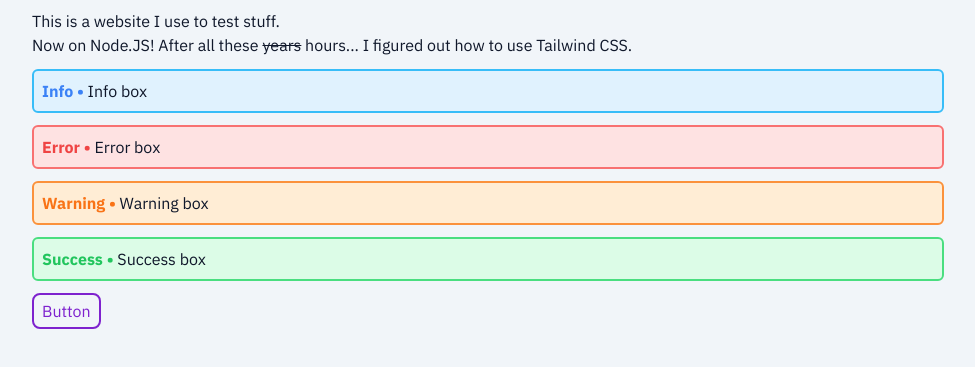
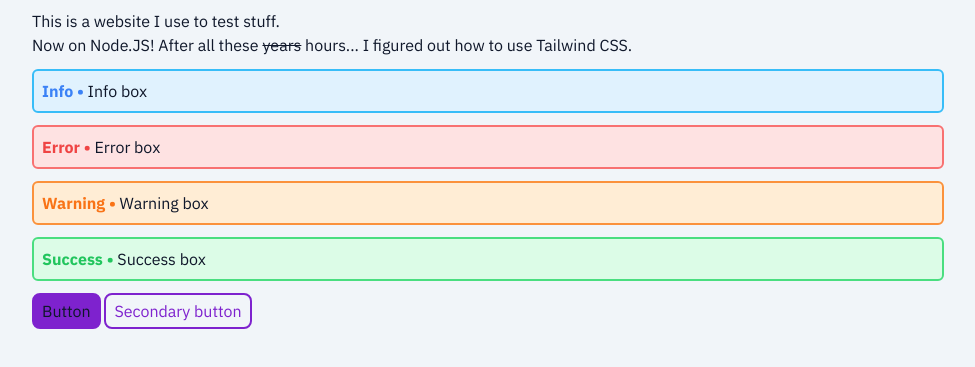
Before and after one commit to Paralaxial/test-1, a website: page src/main/index.html in a window 1280 px wide. Shown: the part 131-498 px from the top of the page, without its empty margins (152-1127 px from the left). Drawn offline with nearby package versions, Linux system fonts and the light colour scheme.

Commit message:
Added another button

```diff
--- a/src/main/index.html
+++ b/src/main/index.html
@@ -30,7 +30,8 @@
     <div class="bg-green-100 dark:bg-green-800 border-solid border-2 border-green-400 dark:border-green-600 rounded-md my-3" id="warning-box">
       <p class="m-2 text-left"><b class="text-green-500 dark:text-green-300">Success &bull;</b> Success box</p>
     </div>
-    <button class="border-2 border-purple-700 dark:border-purple-500 rounded-lg px-2 py-1 hover:bg-purple-700 hover:dark:bg-purple-500 text-purple-700 dark:text-purple-700 hover:text-white transition ease-in duration-150">Button</button>
+    <button class="border-2 border-purple-700 bg-purple-700 dark:border-purple-500 dark:bg-purple-500 rounded-lg px-2 py-1 hover:bg-purple-500 hover:dark:bg-purple-700 transition ease-in duration-150">Button</button>
+    <button class="border-2 border-purple-700 dark:border-purple-500 rounded-lg px-2 py-1 hover:bg-purple-700 hover:dark:bg-purple-500 text-purple-700 dark:text-purple-700 hover:text-white transition ease-in duration-150">Secondary button</button>
   </div>
 </body>
 </html>
```
Also changed, not shown: src/main/style.css.
